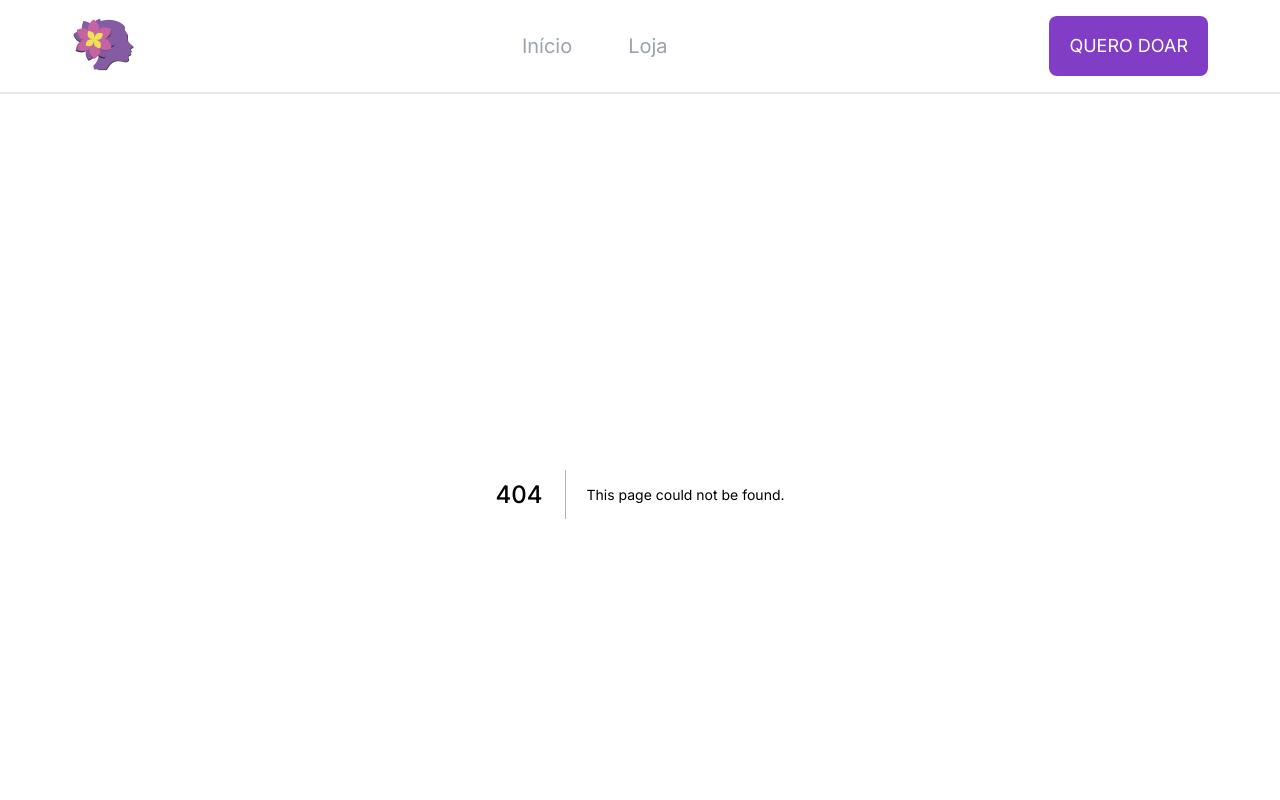
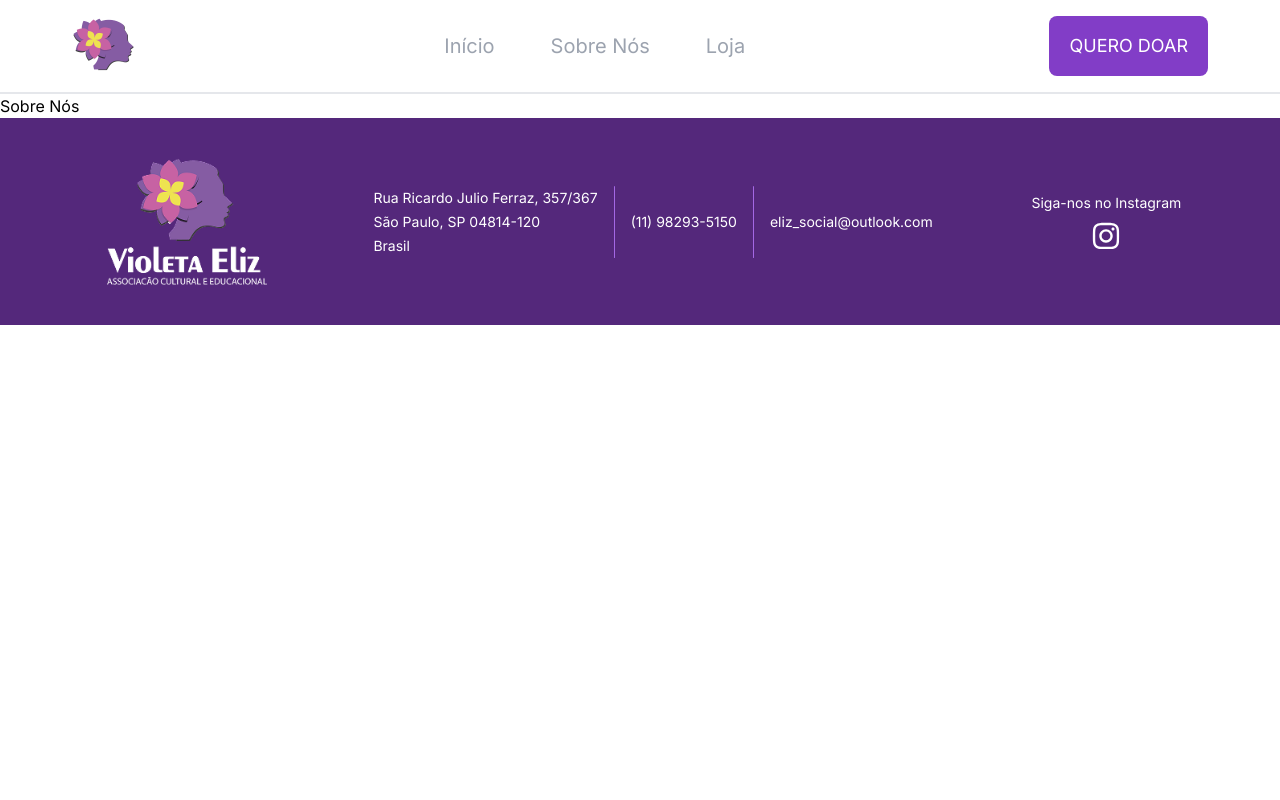
Before and after one commit to Projeto-FrontEnd-Fusion/Aceve-website-development, a Next.js app: page /sobre-nos in a window 1280 px wide. Before the commit this address had no page. Shown: the top 800 px of the page. Built offline with nearby package versions, Linux system fonts and the light colour scheme; a web font is replaced by a local one.

Commit message:
feat: sobre-nos page created and added sobre-nos link to header

```diff
--- /dev/null
+++ b/src/app/sobre-nos/page.tsx
@@ -0,0 +1,9 @@
+function SobeNos () {
+    return (
+        <main>
+            <h1>Sobre Nós</h1>
+        </main>
+    )
+}
+
+export default SobeNos
--- a/src/components/Menu/Navigation.tsx
+++ b/src/components/Menu/Navigation.tsx
@@ -47,6 +47,10 @@ export const Navigation = ({ isMenuOpen, setisMenuOpen }: NavigationProps) => {
         Loja
       </GlobalLink>
 
+      <GlobalLink variant="text" href="/sobre-nos" className="text-[1.25rem] py-3 px-4">
+        Sobre Nós
+      </GlobalLink>
+
       <GlobalLink
         variant="primary"
         onClick={() => setisMenuOpen(false)}
--- a/src/components/Menu/TopBarNavigation.tsx
+++ b/src/components/Menu/TopBarNavigation.tsx
@@ -36,6 +36,12 @@ export const Header = () => {
                 Início
               </GlobalLink>
             </li>
+            <li>
+              <GlobalLink variant="text" href="/sobre-nos" className="text-[1.25rem] py-3 px-4">
+                Sobre Nós
+              </GlobalLink>
+
+            </li>
 
             <li>
               <GlobalLink
--- a/src/components/Menu/index.tsx
+++ b/src/components/Menu/index.tsx
@@ -8,6 +8,10 @@ export const navigationLinks = [
     href: "/"
   },
   {
+    label: "Sobre Nós",
+    href: "/sobre-nos"
+  },
+  {
     label: 'Loja',
     href: "https://wa.me/c/5511982935150"
   },
```
